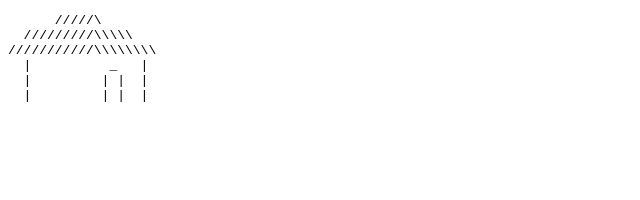
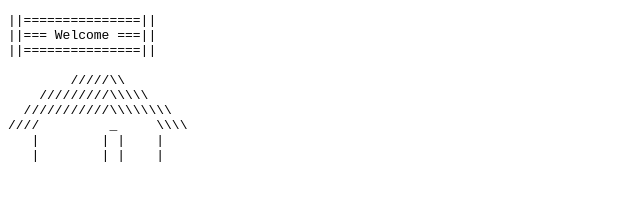
Before and after one commit to ian-mackenzie/ian-mackenzie.github.io, a website: page index.html in a window 1280 px wide. Shown: the whole page, without its empty margins (0-640 px from the left). Drawn offline with Linux system fonts and the light colour scheme.

Commit message:
upgrade the hovel

```diff
--- a/index.html
+++ b/index.html
@@ -5,12 +5,16 @@
   </head>
   <body>
     <pre>
-      /////\
-  /////////\\\\\
-///////////\\\\\\\\
-  |          _   |
-  |         | |  |
-  |         | |  |
+||===============||
+||=== Welcome ===||
+||===============||
+
+        /////\\
+    /////////\\\\\
+  ///////////\\\\\\\\
+////         _     \\\\
+   |        | |    |
+   |        | |    |
     </pre>
   </body>
 </html>
```
